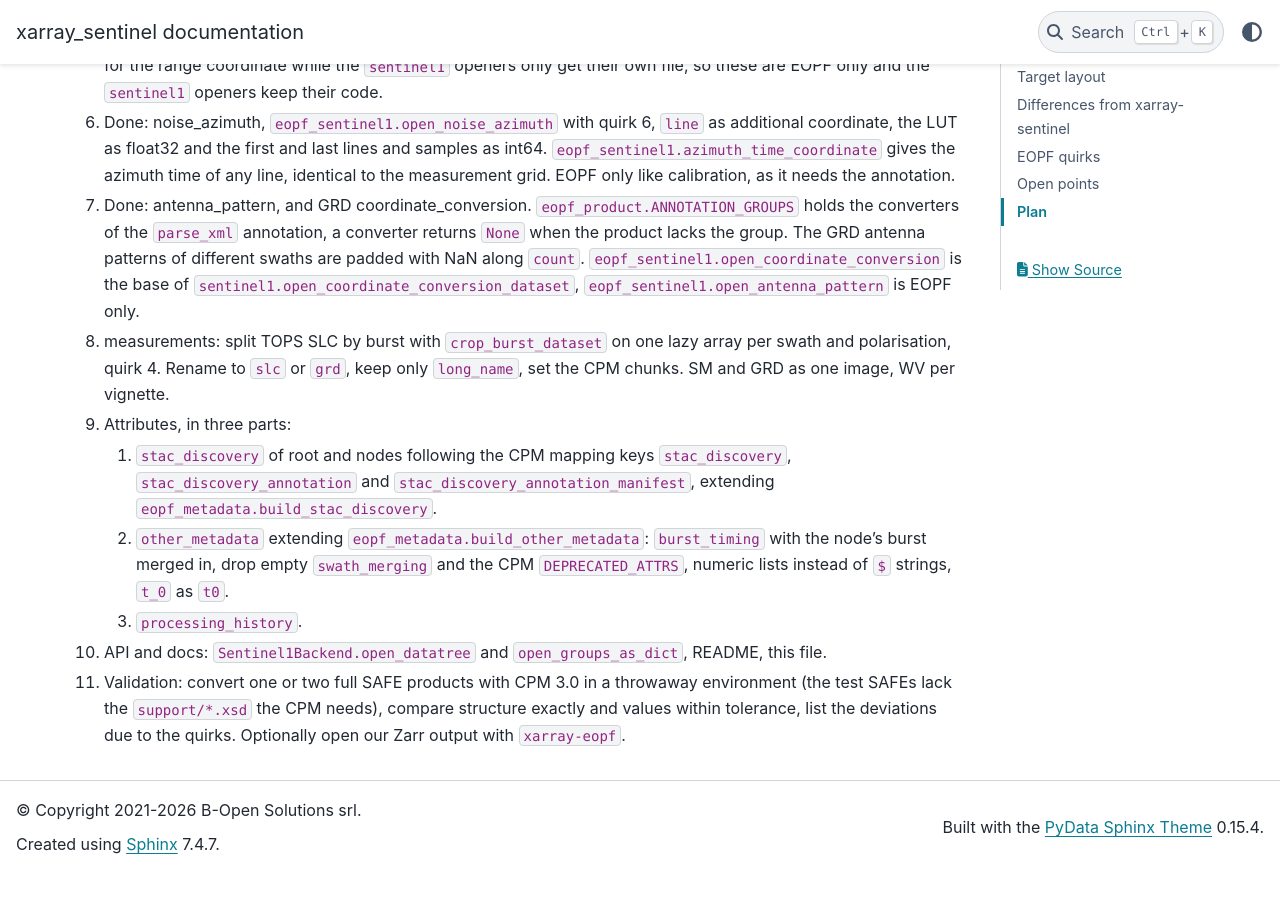
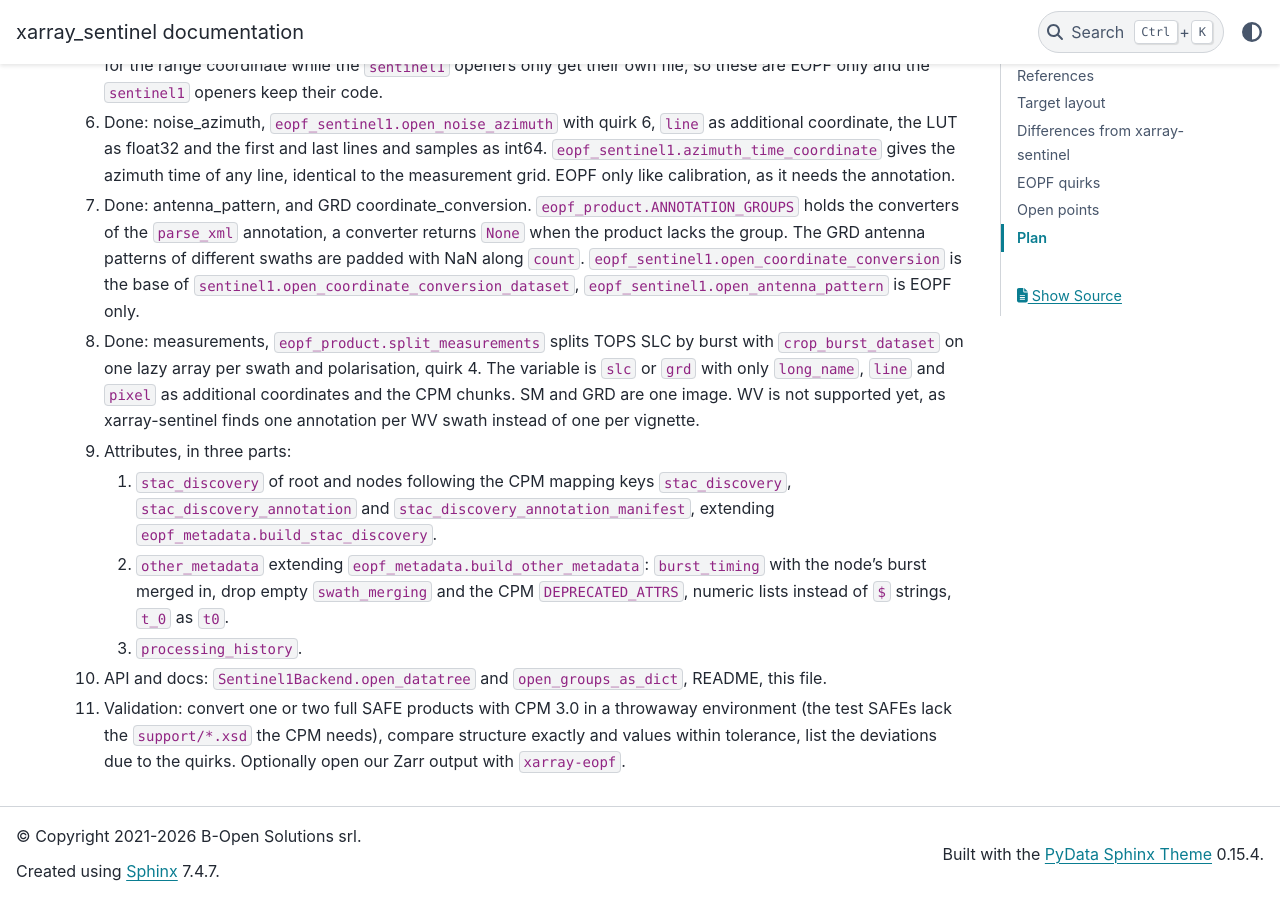
Before and after one commit to bopen/xarray-sentinel, a Sphinx documentation site: the page built from docs/DATATREE.md, in a window 1280 px wide and 900 px high, scrolled down 6033 px. Built offline with Sphinx 7.4.7 and the PyData theme 0.15.4, drawn with Linux system fonts in a browser that asks for light colours; pages that are not in the unit, such as notebooks, are missing from menus; the version number could not be read and is left out; before the commit the page ends 6907 px from its top, so only the background shows below that; some of the changed text lies outside the part shown.

Commit message:
Name, trim and chunk the EOPF measurements like the CPM
Co-Authored-By: Claude Opus 5.5 <noreply@anthropic.com>

```diff
--- a/docs/DATATREE.md
+++ b/docs/DATATREE.md
@@ -241,9 +241,11 @@ adds converters to the step 1 registry, steps 10 and 11 come last.
    with NaN along `count`. `eopf_sentinel1.open_coordinate_conversion` is the base of
    `sentinel1.open_coordinate_conversion_dataset`, `eopf_sentinel1.open_antenna_pattern`
    is EOPF only.
-1. measurements: split TOPS SLC by burst with `crop_burst_dataset` on one lazy array per
-   swath and polarisation, quirk 4. Rename to `slc` or `grd`, keep only `long_name`,
-   set the CPM chunks. SM and GRD as one image, WV per vignette.
+1. Done: measurements, `eopf_product.split_measurements` splits TOPS SLC by burst with
+   `crop_burst_dataset` on one lazy array per swath and polarisation, quirk 4. The
+   variable is `slc` or `grd` with only `long_name`, `line` and `pixel` as additional
+   coordinates and the CPM chunks. SM and GRD are one image. WV is not supported yet, as
+   xarray-sentinel finds one annotation per WV swath instead of one per vignette.
 1. Attributes, in three parts:
    1. `stac_discovery` of root and nodes following the CPM mapping keys
       `stac_discovery`, `stac_discovery_annotation` and
```
Also changed, not shown: other parts of docs/DATATREE.md (+2 -2 lines), 3 other files.
